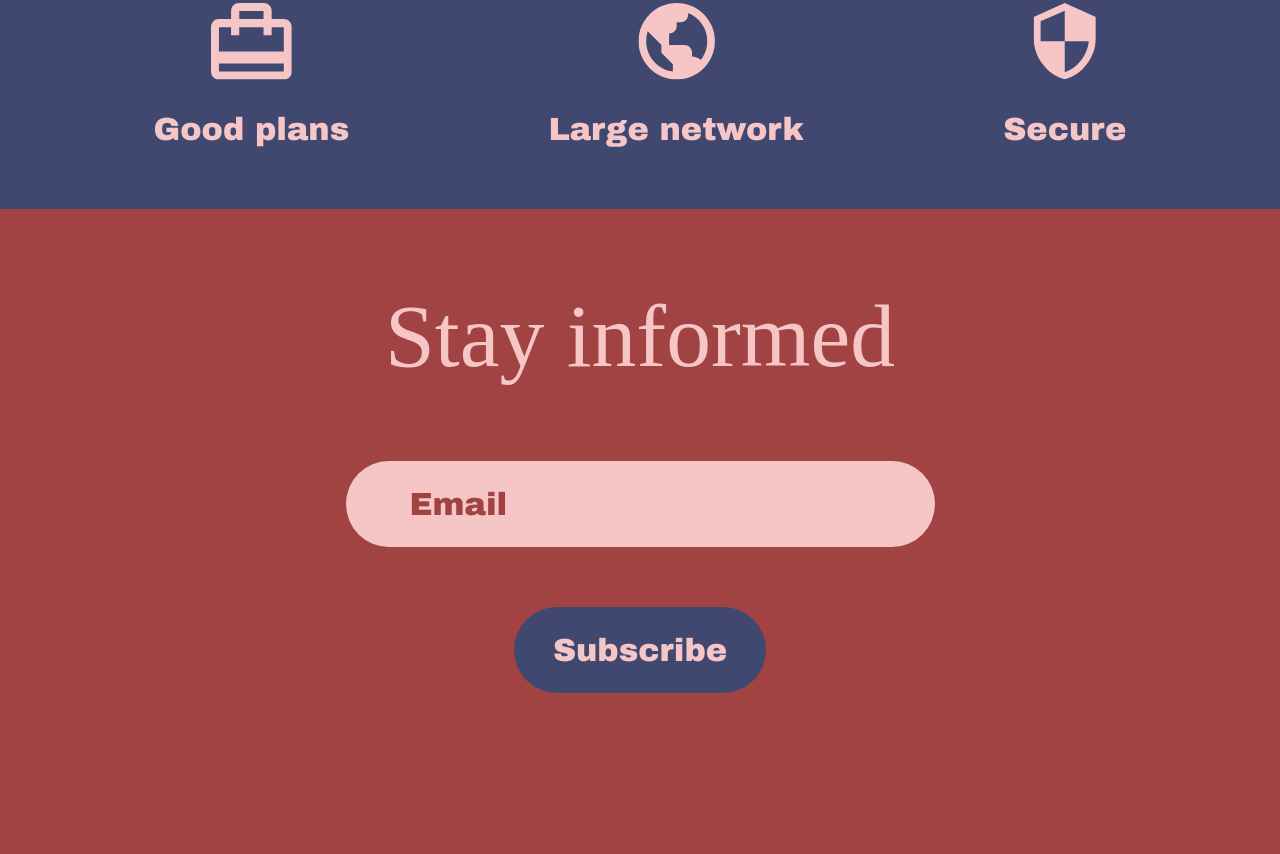
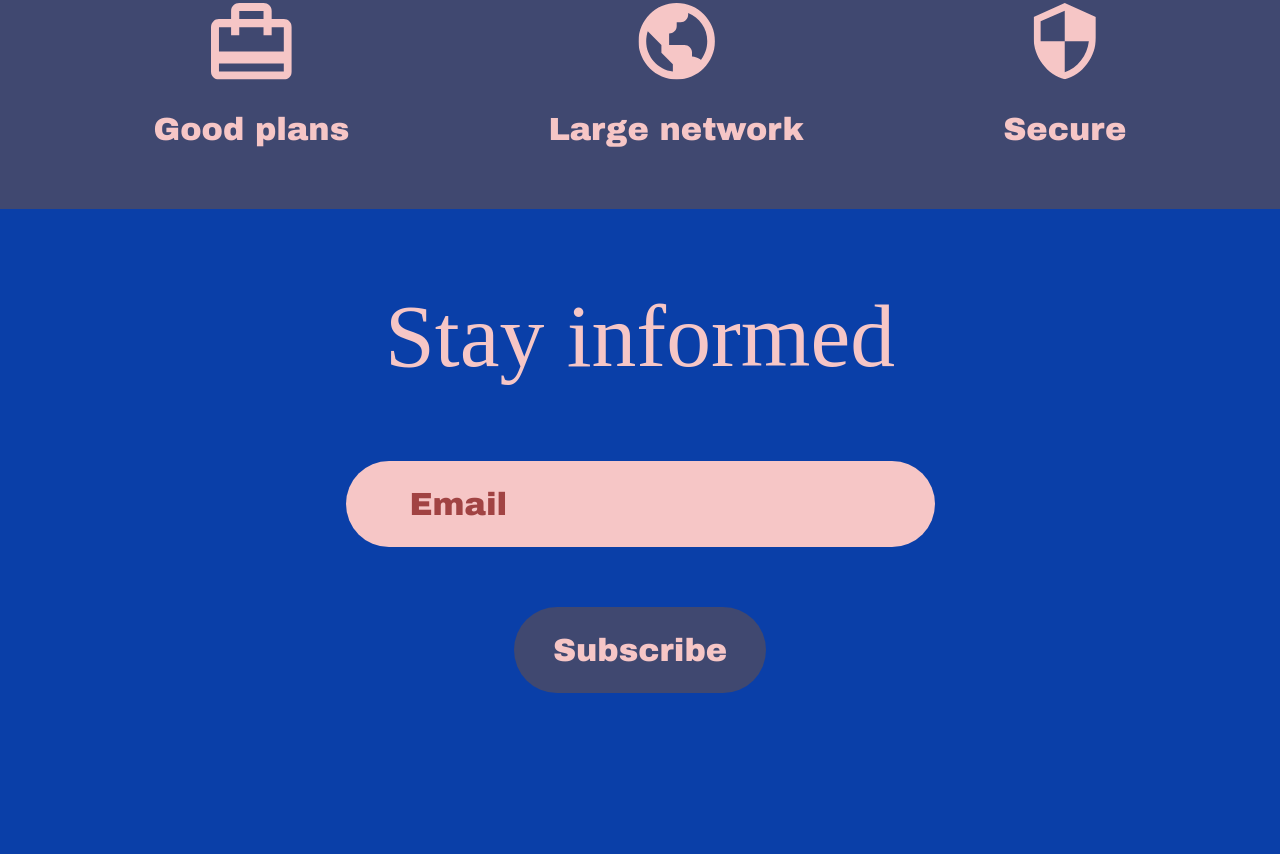
Before and after one commit to YoanBonjour/backpackers-yoan, a plain HTML site: page index.html in a window 1280 px wide. Shown: the part 845-1699 px from the top of the page. Drawn offline with Linux system fonts and the light colour scheme; a web font is replaced by a local one.

Commit message:
stay_bleu

```diff
--- a/styles.css
+++ b/styles.css
@@ -1,5 +1,5 @@
 body {
-  font-family: Arial, Helvetica, sans-serif;
+  font-family: american typewriter;
   margin: 0;
 }
 
@@ -113,7 +113,7 @@ span {
 }
 
 #stay {
-  background-color: #a14343;
+  background-color: #0a3fa8;
   display: flex;
   flex-direction: column;
 }
```
